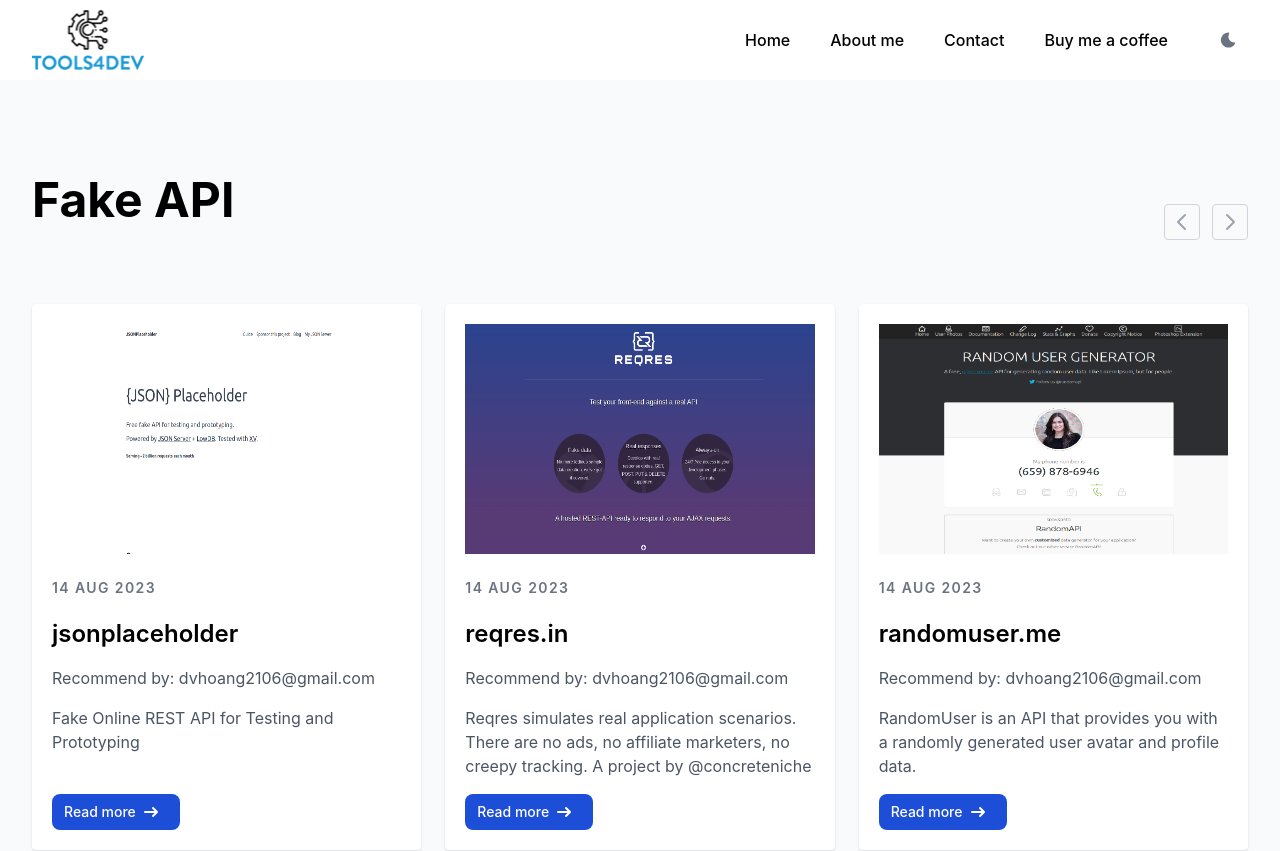
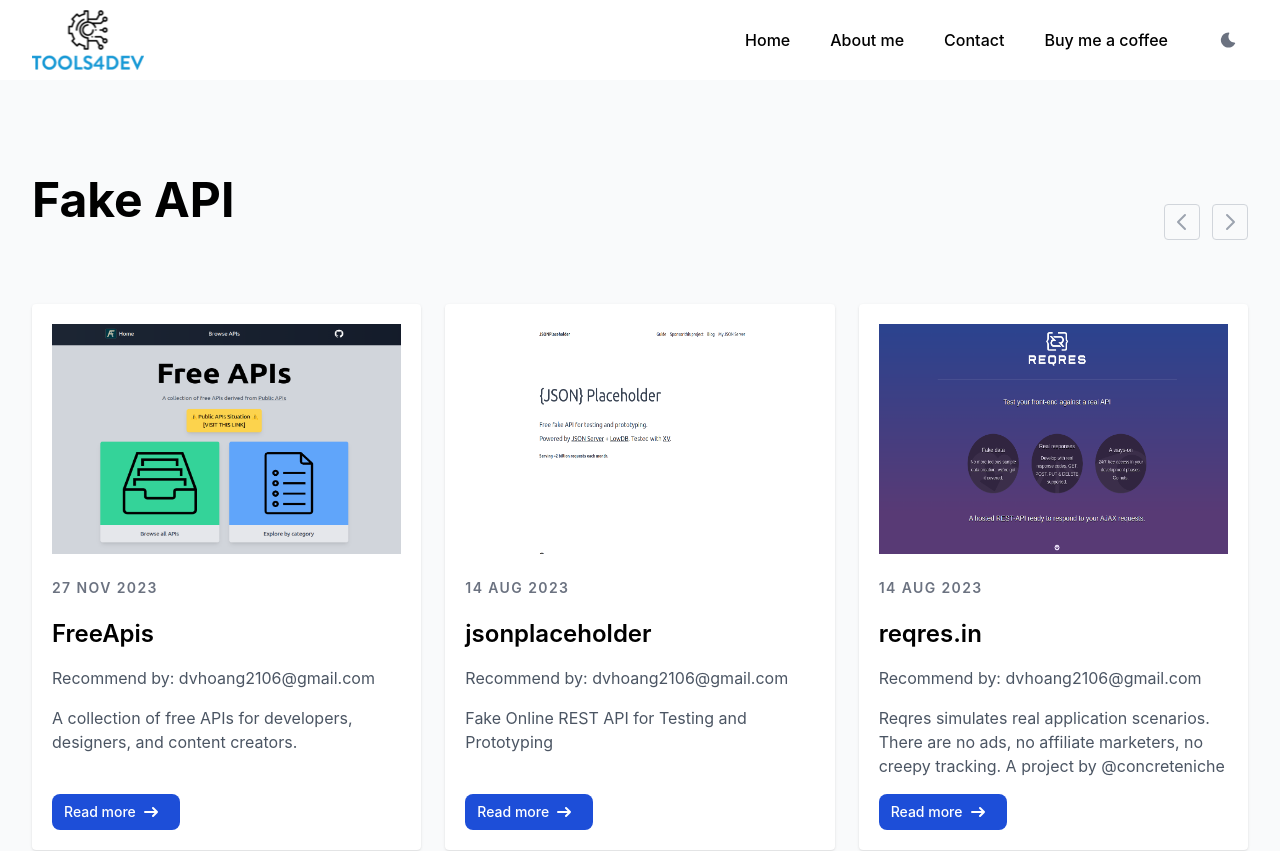
Before and after one commit to ces-hoangdao/devtools, a Next.js app: page /fake-api in a window 1280 px wide. Shown: the top 851 px of the page. Built offline with nearby package versions, Linux system fonts and the light colour scheme.

Commit message:
add FreeApis

```diff
--- a/data/apis.ts
+++ b/data/apis.ts
@@ -1,6 +1,14 @@
 import { Tool } from '../types';
 
 export const apis: Tool[] = [
+  {
+    name: 'FreeApis',
+    url: 'https://freeapis.com/',
+    description: 'A collection of free APIs for developers, designers, and content creators.',
+    image: '/apis/freeApis.png',
+    createAt: '27 Nov 2023',
+    recommendBy: 'dvhoang2106@gmail.com'
+  },
   {
     name: 'jsonplaceholder',
     url: 'https://jsonplaceholder.typicode.com/',
@@ -21,8 +29,7 @@
   {
     name: 'randomuser.me',
     url: 'https://randomuser.me/',
-    description:
-      'RandomUser is an API that provides you with a randomly generated user avatar and profile data.',
+    description: 'RandomUser is an API that provides you with a randomly generated user avatar and profile data.',
     image: '/apis/randomuser.png',
     createAt: '14 Aug 2023',
     recommendBy: 'dvhoang2106@gmail.com'
@@ -48,8 +55,7 @@
   {
     name: 'pokeapi.co',
     url: 'https://pokeapi.co/',
-    description:
-      "All the Pokémon data you'll ever need in one place, easily accessible through a modern RESTful API.",
+    description: "All the Pokémon data you'll ever need in one place, easily accessible through a modern RESTful API.",
     image: '/apis/pokeapi.png',
     createAt: '14 Aug 2023',
     recommendBy: 'dvhoang2106@gmail.com'
```
Also changed, not shown: public/apis/freeApis.png (added).
